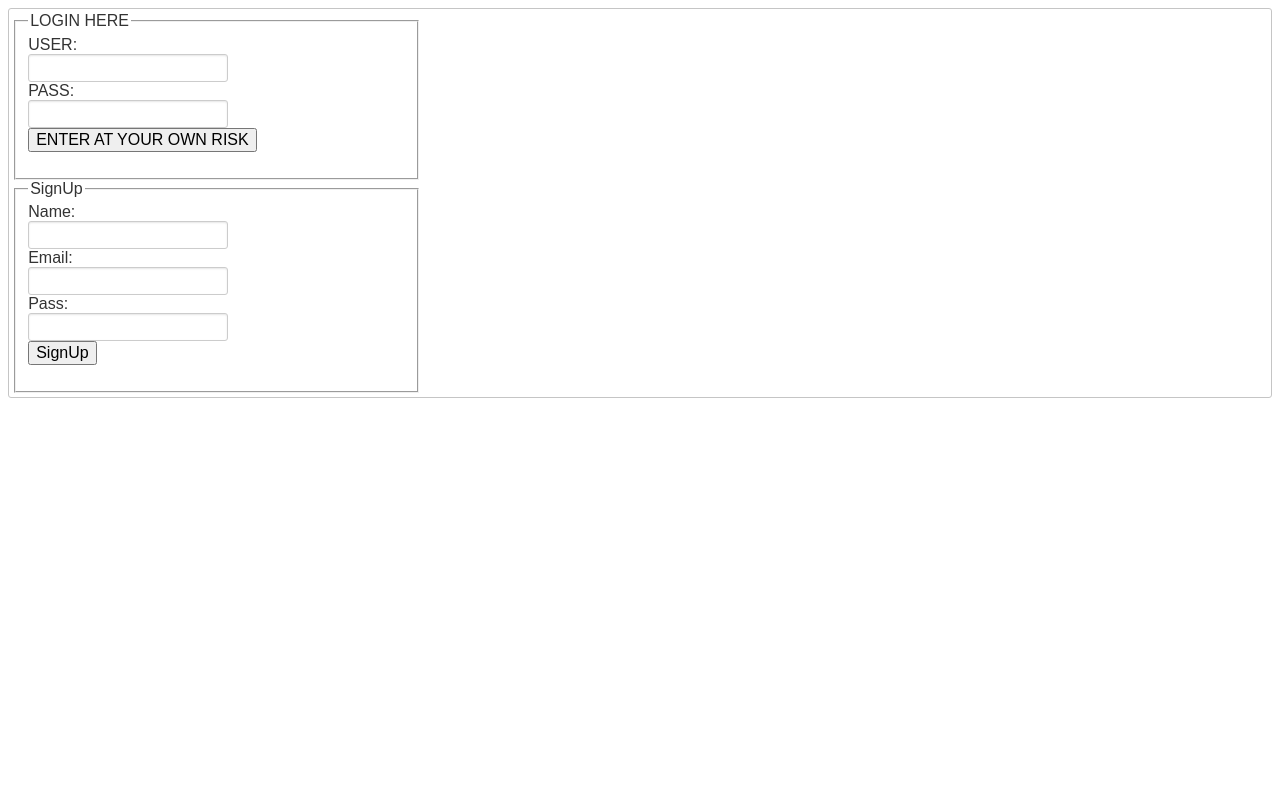
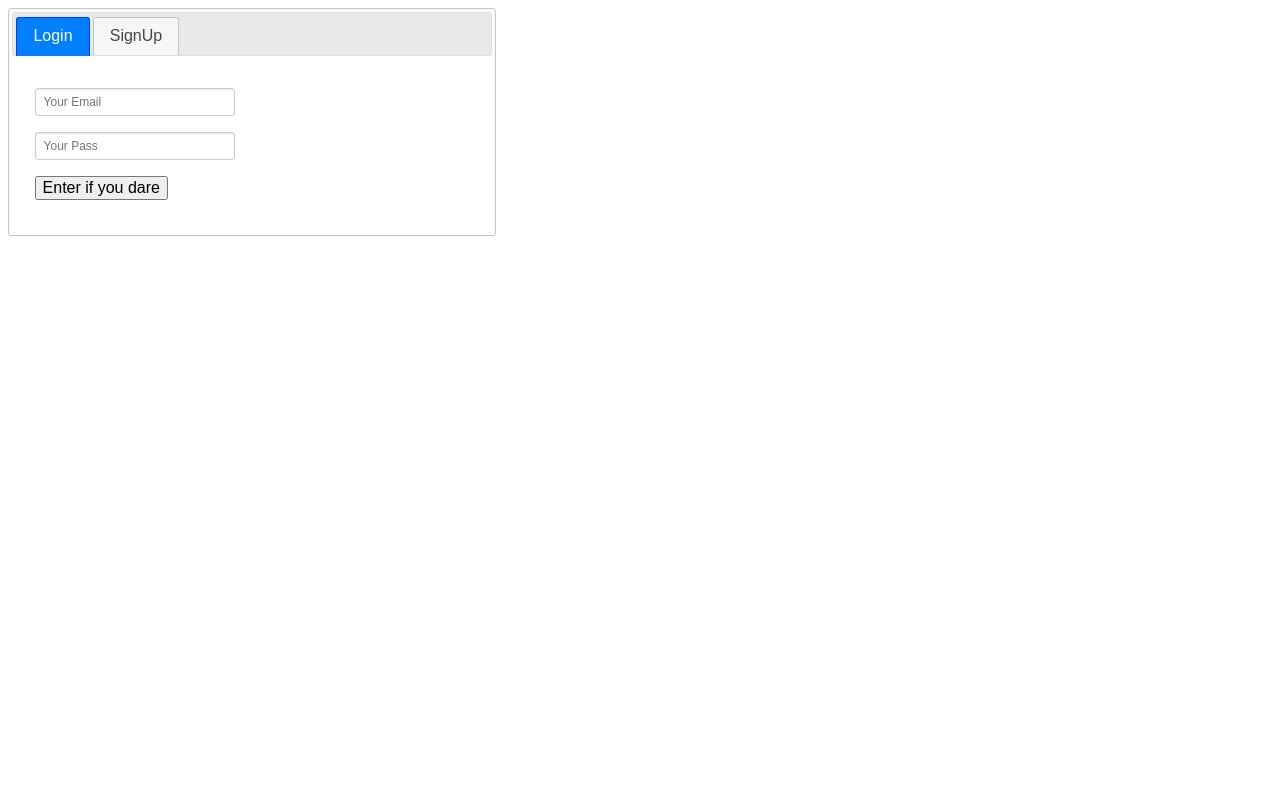
Before and after one commit to chancebenson/browniepoints, a PHP site: page / in a window 1280 px wide. Run offline with PHP 8.4, Linux system fonts and the light colour scheme; data that the repository does not hold is empty; some libraries are stand-ins or nearby versions.

Commit message:
Revert "Updated the login form portion to use a different style"
This reverts commit 5d970b642b42f3d328c8a67a3751236f106d3cc6.

```diff
--- a/index.php
+++ b/index.php
@@ -90,24 +90,29 @@ input[type=password]:focus
   });
   </script>
 </head>
-<body id="body-color">
+<body>
  <b>'.$message.'</b>
-<div id="tabs">
-		<fieldset style="width:30%"><legend>LOGIN HERE</legend>
-			<form method="POST" action="">
-				USER: <br><input type="text" name="user" size="40"><br>
-				PASS: <br><input type="password" name="pass" size="40"><br>
-				<input id="button" type="submit" name="submit" value="ENTER AT YOUR OWN RISK">
-			</form>
-		</fieldset>
-		<fieldset style="width:30%"><legend>SignUp</legend>
-			<form method="POST" action="">
-				Name: <br><input type="text" name="user" size="50"><br>
-				Email: <br><input type="text" name="email" size="40"><br>
-				Pass: <br><input type="password" name="password" size="40"><br>
-				<input id="button" type="submit" name="submit" value="SignUp">
-			</form>
-		</fieldset>
+<div id="tabs" style="width: 480px;">
+	<ul>
+    	<li><a href="#tabs-1">Login</a></li>
+    	<li><a href="#tabs-2" class="active">SignUp</a></li>
+    </ul>
+	<div id="tabs-1">
+		<form action="" method="post">
+			<p><input id="email" type="text" placeholder="Your Email"></p>
+			<p><input id="password" type="password" placeholder="Your Pass">
+			<input name="action" type="hidden" value="Login" /></p>
+			<p><input type="submit" value="Enter if you dare" /></p>
+		</form>
 	</div>
-</body>';
+	<div id="tabs-2">
+		<form action="" method="post">
+			<p><input id="name" name="name" type="text" placeholder="Your Name"></p>
+    		<p><input id="email" name="email" type="text" placeholder="Your Email"></p>
+    		<p><input id="password" name="password" type="password" placeholder="Your Pass">
+    		<input name="action" type="hidden" value="signup" /></p>
+    		<p><input type="submit" value="Signup" /></p>
+		</form>
+	</div>
+</div>';
 ?>
```
